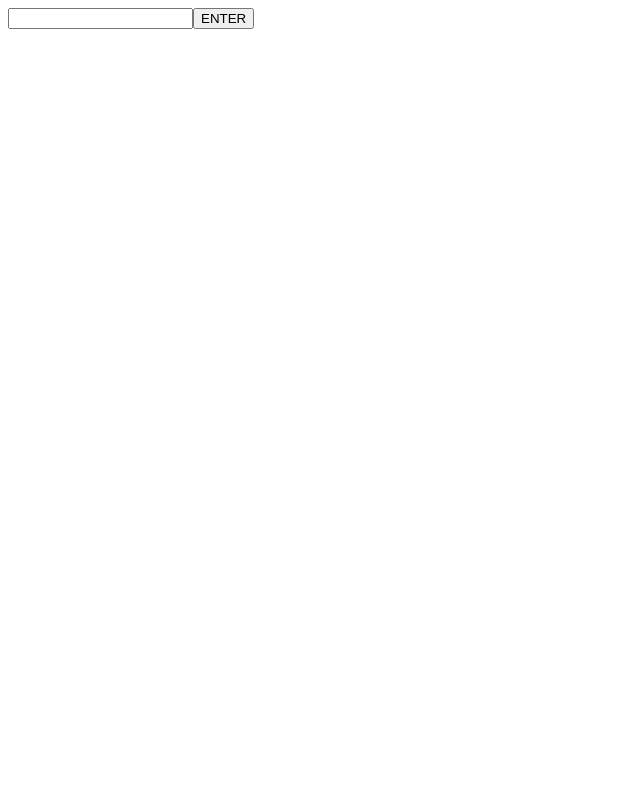
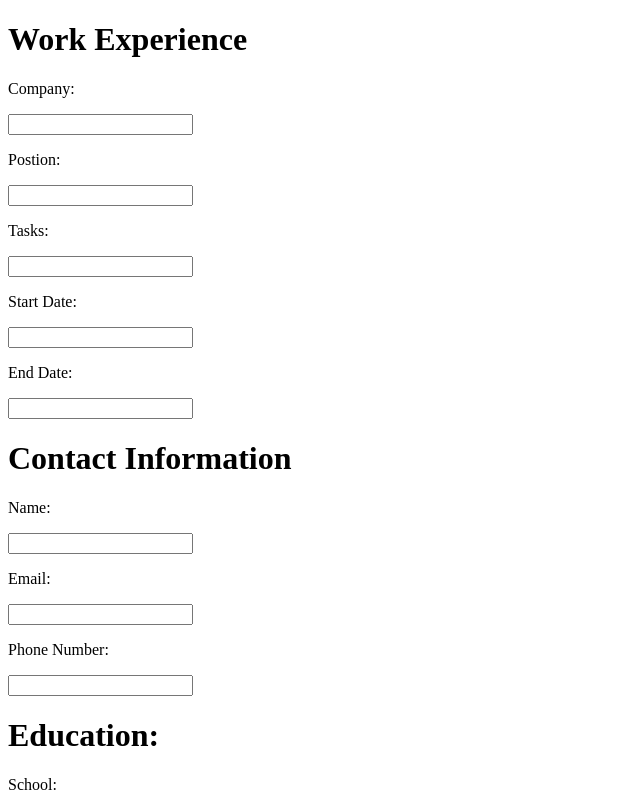
Before and after one commit to isaackelly0/cv-project, a React (Create React App) app: page / in a window 1280 px wide. Shown: the top 800 px of the page, without its empty margins (0-640 px from the left). Built offline with nearby package versions, Linux system fonts and the light colour scheme.

Commit message:
rendering other components

```diff
--- a/src/App.js
+++ b/src/App.js
@@ -1,38 +1,44 @@
 import React, { Component } from "react";
-import ReactDOM from "react-dom";
-
-import Resume from "./components/Resume";
+//import ReactDOM from "react-dom";
+import Work from "./components/work";
+import Info from "./components/info";
+import Education from "./components/education";
+//import Resume from "./components/Resume";
 
 class App extends Component {
   constructor() {
     super();
     this.state = { form: "" };
   }
-  handleChange = (e) => {
-    this.setState({ form: e.target.value });
-  };
-  onSubmitForm = (e) => {
-    e.preventDefault();
-    ReactDOM.render(
-      <Resume form={this.state.form} />,
-      document.getElementById("output")
-    );
-    this.setState({ form: "" });
-  };
+  // handleChange = (e) => {
+  //   this.setState({ form: e.target.value });
+  // };
+  // onSubmitForm = (e) => {
+  //   e.preventDefault();
+  //   ReactDOM.render(
+  //     <Resume form={this.state.form} />,
+  //     document.getElementById("output")
+  //   );
+  //   this.setState({ form: "" });
+  // };
   render() {
-    const { form } = this.state;
+    //const { form } = this.state;
     return (
       <div className="App">
-        <form onSubmit={this.onSubmitForm}>
-          <input
-            type="text"
-            onChange={this.handleChange}
-            value={this.state.form}
-          ></input>
-          <button type="submit">ENTER</button>
-        </form>
-        <div id="output"></div>
+        <Work />
+        <Info />
+        <Education />
       </div>
+      // <form onSubmit={this.onSubmitForm}>
+      //   <input
+      //     type="text"
+      //     onChange={this.handleChange}
+      //     value={this.state.form}
+      //   ></input>
+      //   <button type="submit">ENTER</button>
+      // </form>
+      // <div id="output"></div>
+      //</div>
     );
   }
 }
```
